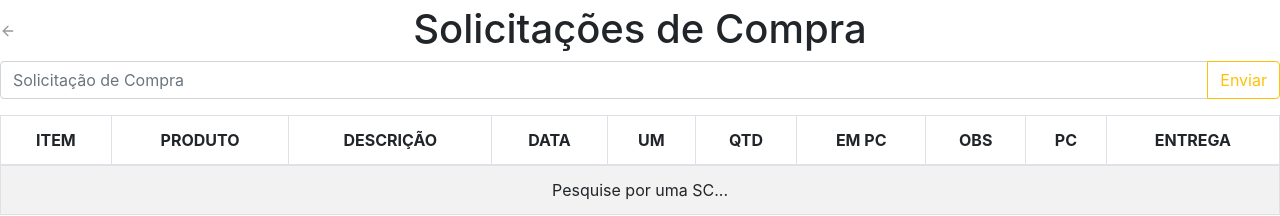
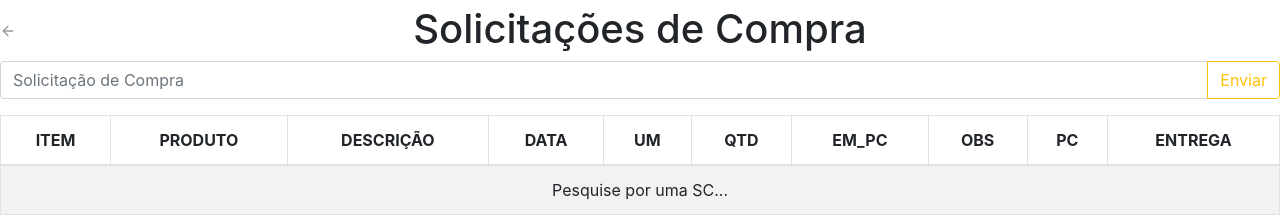
Before and after one commit to Casa-da-Escavadeira/Dash, a React (Create React App) app: page /scs in a window 1280 px wide. Shown: the top 216 px of the page. Built offline with nearby package versions, Linux system fonts and the light colour scheme.

Commit message:
fix: layout bug scs page

```diff
--- a/src/pages/SCs.js
+++ b/src/pages/SCs.js
@@ -122,7 +122,7 @@ export default function SCs() {
             <th>DATA</th>
             <th>UM</th>
             <th>QTD</th>
-            <th>EM PC</th>
+            <th>EM_PC</th>
             <th>OBS</th>
             <th>PC</th>
             <th>ENTREGA</th>
```
